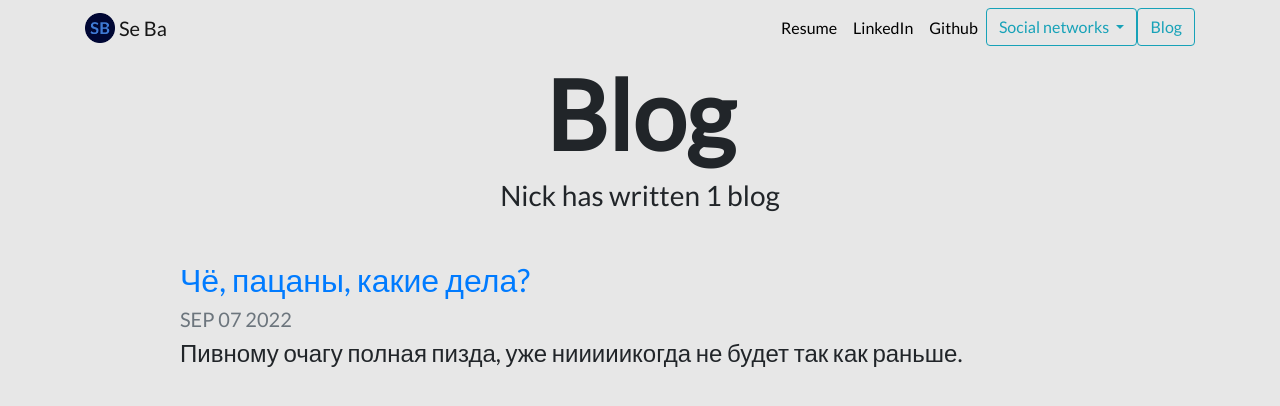
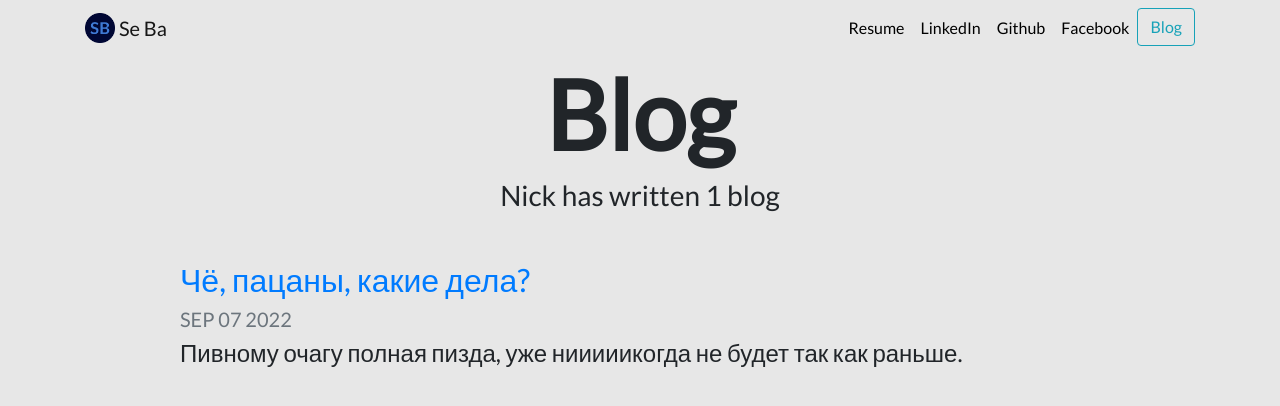
Before and after one commit to Enlyl/django4-portfolio-blog, a Django app: page /blog/ in a window 1280 px wide. Shown: the top 406 px of the page. Run offline with Django 4.2, Linux system fonts and the light colour scheme; data comes from the database, SQL or seed files in the repository; some libraries are stand-ins or nearby versions.

Commit message:
change main pic and removal inst

```diff
--- a/portfolio/templates/portfolio/base.html
+++ b/portfolio/templates/portfolio/base.html
@@ -41,16 +41,9 @@
           <li class="nav-item">
             <a class="nav-link" id="github" href="https://github.com/Enlyl" target="_blank">Github</a>
           </li>
-          <div class="dropdown">
-          <button class="btn btn btn-outline-info dropdown-toggle" type="button" id="dropdownMenuButton" data-toggle="dropdown" aria-haspopup="true" aria-expanded="false">
-            Social networks
-          </button>
-          <div class="dropdown-menu" aria-labelledby="dropdownMenuButton">
-            <a class="dropdown-item" href="https://www.facebook.com/eochaid.allathair" target="_blank">Facebook</a>
-            <a class="dropdown-item" href="https://www.instagram.com/eochaid_allathair/" target="_blank">Instagram</a>
-            <a class="dropdown-item" href="https://cat-bounce.com/" target="_blank">Something else here</a>
-          </div>
-          </div>
+          <li class="nav-item">
+            <a class="nav-link" id="facebook" href="https://www.facebook.com/eochaid.allathair" target="_blank">Facebook</a>
+          </li>
           <li>
           <a role="button" href="{% url 'blog:all_blogs' %}" class="btn btn-outline-info" >Blog</a>
           </li>
--- a/portfolio/templates/portfolio/home.html
+++ b/portfolio/templates/portfolio/home.html
@@ -5,8 +5,8 @@
 {% block content %}
 
 <div class="row justify-content-center my-3">
-  <div class="col-5">
-    <img src="{% static 'portfolio/river_coffee.jpeg' %}" class="img-fluid">
+  <div class="col-12">
+    <img src="{% static 'portfolio/bas_and_bus.jpeg' %}" class="img-fluid">
   </div>
 </div>
 
```
Also changed, not shown: portfolio/static/portfolio/bas_and_bus.jpeg (added), 1 other file.
